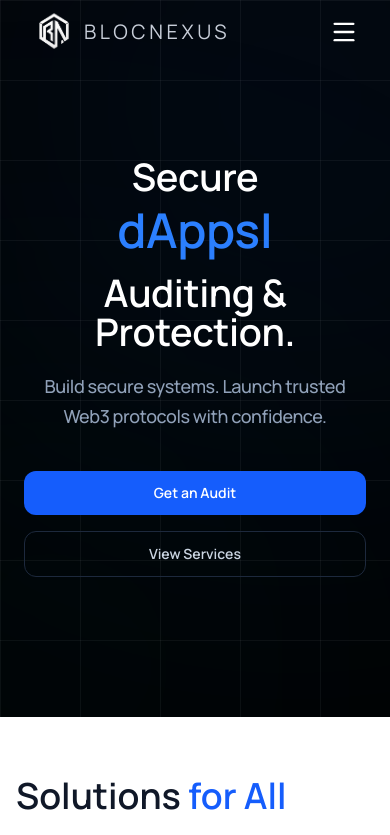
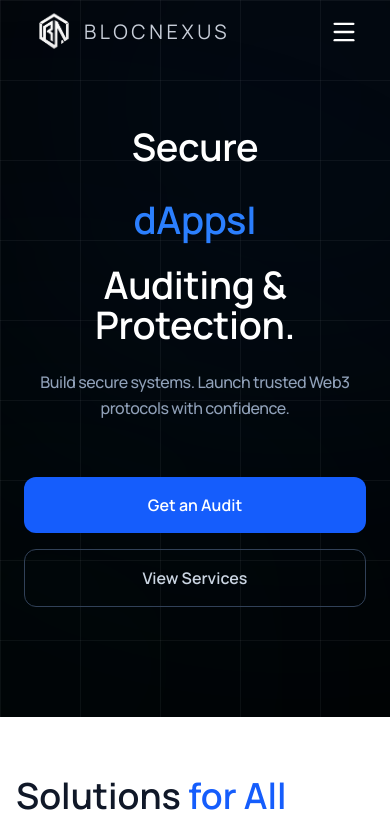
Before and after one commit to Yogeshwaran080/blocnexus_auditfirm, a React (Vite) app: page / in a window 390 px wide. Shown: the top 835 px of the page. Built offline with nearby package versions, Linux system fonts and the light colour scheme.

Commit message:
hero upgrade

```diff
--- a/src/components/Hero.jsx
+++ b/src/components/Hero.jsx
@@ -22,9 +22,9 @@ export default function Hero() {
           max-w-7xl
           px-6
           md:px-8
-    pt-14
+          pt-12
           md:pt-24
-    pb-10
+          pb-8
           md:pb-0
         "
       >
@@ -47,11 +47,14 @@ export default function Hero() {
               <div
                 className="
                   mt-2
-                  text-5xl
+                  text-[38px]
                   font-semibold
                   leading-[1.05]
                   text-blue-500
-                  min-h-[60px]
+                  min-h-[90px]
+                  flex
+                  items-center
+                  justify-center
                 "
               >
                 <TextType
@@ -70,12 +73,12 @@ export default function Hero() {
                 />
               </div>
 
-              <div className="mt-2 text-[38px] font-semibold leading-[1.05]">
+              <div className="text-[38px] font-semibold leading-[1.05]">
                 Auditing & Protection.
               </div>
             </div>
 
-            {/* DESKTOP VIEW (UNCHANGED) */}
+            {/* DESKTOP VIEW */}
             <div className="hidden md:block">
               <div className="flex flex-wrap items-baseline gap-3 text-5xl md:text-7xl font-semibold leading-[1.05]">
                 <span>Secure</span>
@@ -106,9 +109,10 @@ export default function Hero() {
             {/* TAGLINE */}
             <div
               className="
-                mt-5
+                mt-6
+                md:mt-5
                 text-slate-400
-                text-lg
+                text-base
                 md:text-2xl
                 font-medium
                 max-w-2xl
@@ -119,7 +123,8 @@ export default function Hero() {
                 md:mx-0
               "
             >
-              Build secure systems. Launch trusted Web3 protocols with confidence.
+              Build secure systems. Launch trusted Web3 protocols with
+              confidence.
             </div>
           </motion.h1>
 
@@ -129,7 +134,8 @@ export default function Hero() {
             animate={{ opacity: 1 }}
             transition={{ delay: 0.3 }}
             className="
-              mt-10
+              mt-14
+              md:mt-10
               flex
               flex-col
               sm:flex-row
@@ -140,11 +146,16 @@ export default function Hero() {
           >
             <button
               className="
+                w-full
+                sm:w-auto
                 rounded-xl
                 bg-blue-600
-                px-6
-                py-3
-                text-sm
+                px-8
+                py-4
+                md:px-6
+                md:py-3
+                text-base
+                md:text-sm
                 font-semibold
                 text-white
                 transition
@@ -156,16 +167,21 @@ export default function Hero() {
 
             <button
               className="
+                w-full
+                sm:w-auto
                 rounded-xl
                 border
-                border-slate-800
-                px-6
-                py-3
-                text-sm
+                border-slate-700
+                px-8
+                py-4
+                md:px-6
+                md:py-3
+                text-base
+                md:text-sm
                 font-semibold
                 text-slate-300
                 transition
-                hover:border-slate-600
+                hover:border-slate-500
               "
             >
               View Services
```
Lines whose indentation alone changed are shown as unchanged.
